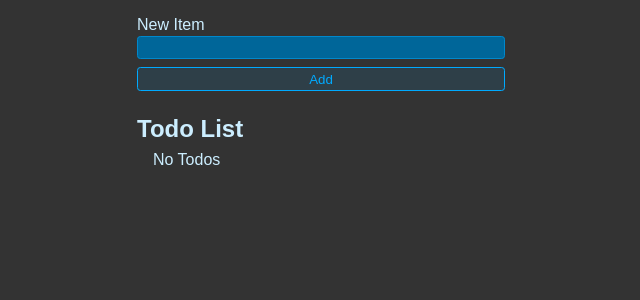
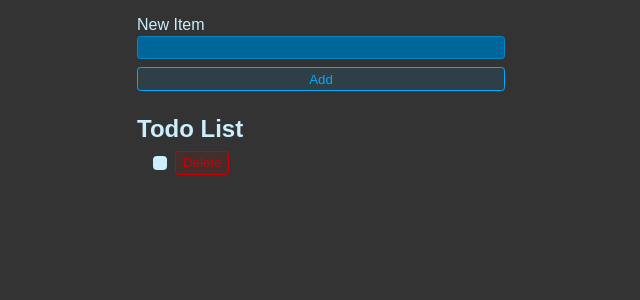
Before and after one commit to lex23unwin/reactApp, a React (Create React App) app: page / in a window 1280 px wide. Shown: the top 300 px of the page, without its empty margins (319-959 px from the left). Built offline with nearby package versions, Linux system fonts and the light colour scheme.

Commit message:
finished project with tutorial

```diff
--- a/src/App.js
+++ b/src/App.js
@@ -1,13 +1,20 @@
 import './App.css';
 import React from 'react';
-import { useState } from 'react';
+import { useState, useEffect } from 'react';
 import { NewTodoForm } from './NewTodoForm.jsx'
 import TodoList from './TodoList.jsx'
 
 export default function App() {
 
-  const [newItem, setNewItem] = useState("");
-  const [todos, setTodos] = useState([])
+  const [todos, setTodos] = useState([ () => {
+    const localValue = localStorage.getItem("ITEMS")
+    if (localValue == null) return []
+    return JSON.parse(localValue)
+  }])
+
+  useEffect( () => {
+    localStorage.setItem("ITEMS", JSON.stringify(todos))
+  }, [todos])
 
   function addTodo(title) {
     setTodos( (currentTodos) => {
```
